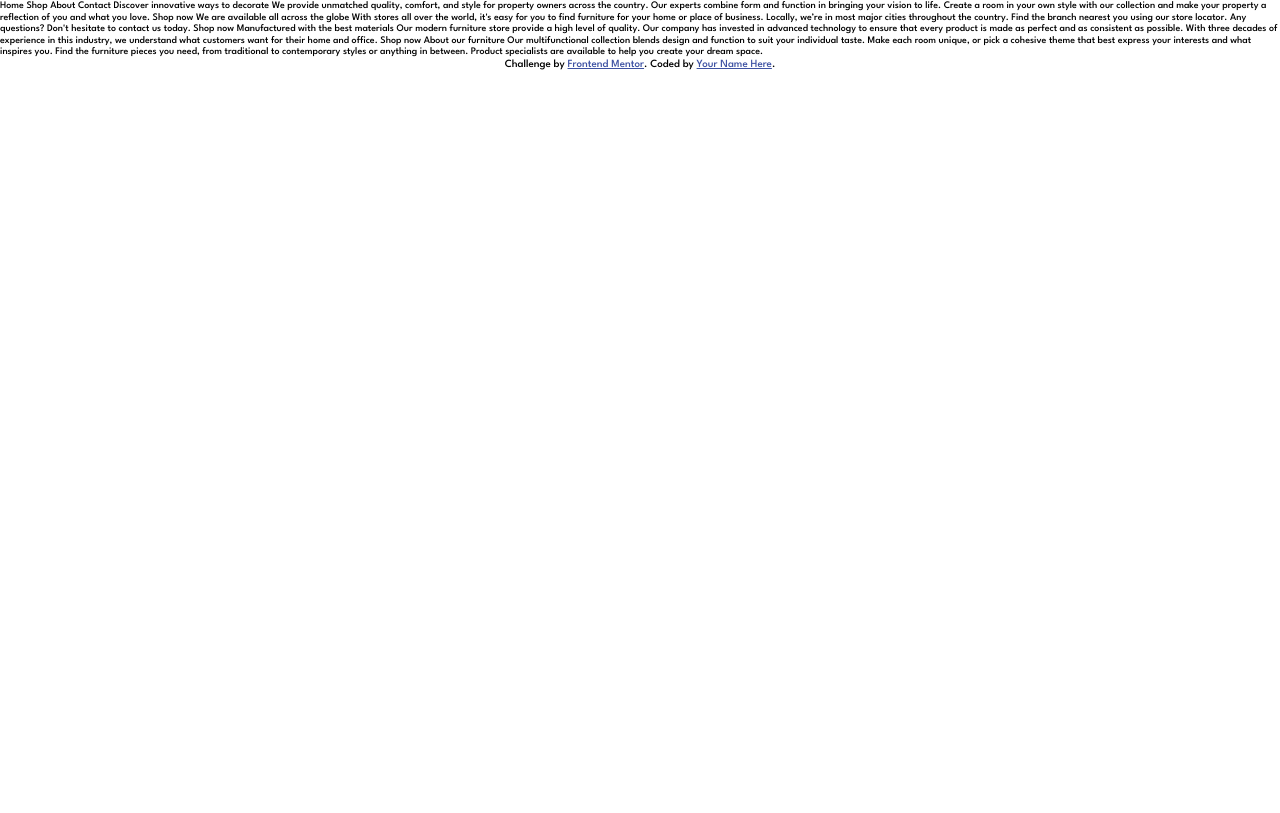
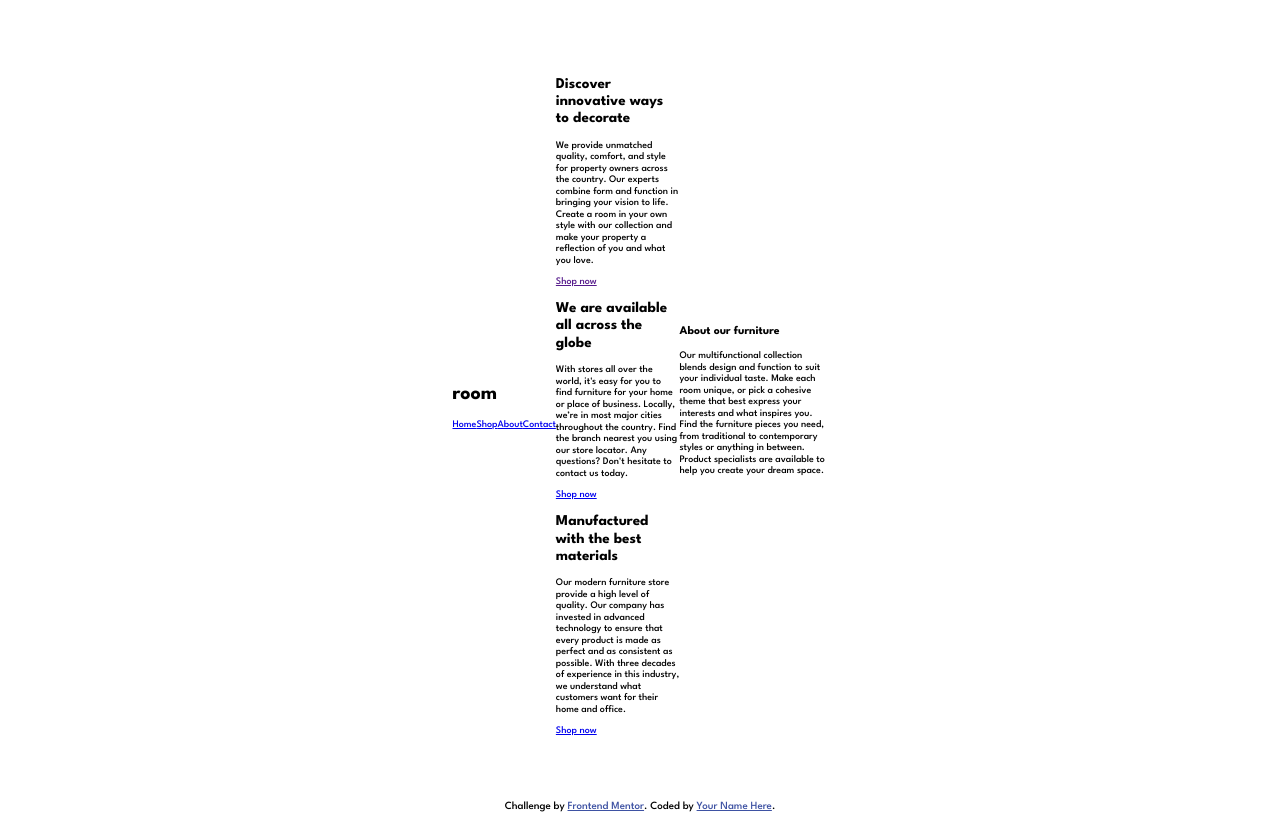
Before and after one commit to jaac97/room-homepage-master, a website: page index.html in a window 1280 px wide. Drawn offline with nearby package versions, Linux system fonts and the light colour scheme; files that its build step writes are made by us from their sources.

Commit message:
Html structure

```diff
--- a/index.html
+++ b/index.html
@@ -20,41 +20,60 @@
   </style>
 </head>
 <body>
-  Home
-  Shop
-  About
-  Contact
-
-  Discover innovative ways to decorate
-
+  <div class="home container">
+    <main class="hero hero--model-1">
+      <h1 class="home__mark">room</h1>
+      <nav class="nav">
+        <a href="#" class="nav__anchor">Home</a><a href="#" class="nav__anchor">Shop</a><a href="#" class="nav__anchor">About</a><a href="#" class="nav__anchor">Contact</a>
+      </nav>
+    </main>
+    <section class="informative">
+      <div class="informative__content informative__content--model-1">
+        <h2 class="informative__heading">Discover innovative ways to decorate</h2>
+        <p class="informative__text">
           We provide unmatched quality, comfort, and style for property owners across the country.
           Our experts combine form and function in bringing your vision to life. Create a room in your
           own style with our collection and make your property a reflection of you and what you love.
+        </p>
+        <a href="" class="informative__anchor">Shop now</a>
+      </div>
 
-  Shop now
-
-  We are available all across the globe
-
+      <div class="informative__content informative__content--model-2">
+        <h2 class="informative__heading">We are available all across the globe</h2>
+        <p class="informative__text">
           With stores all over the world, it's easy for you to find furniture for your home or place of business.
           Locally, we’re in most major cities throughout the country. Find the branch nearest you using our
           store locator. Any questions? Don't hesitate to contact us today.
+        </p>
+        <a href="#" class="informative__anchor">Shop now</a>
+      </div>
 
-  Shop now
-
-  Manufactured with the best materials
-
+      <div class="informative__content informative__content--model-3">
+        <h2 class="informative__heading">Manufactured with the best materials</h2>
+        <p class="informative__text">
           Our modern furniture store provide a high level of quality. Our company has invested in advanced technology
           to ensure that every product is made as perfect and as consistent as possible. With three decades of
           experience in this industry, we understand what customers want for their home and office.
-
-  Shop now
-
-  About our furniture
-
+        </p>
+        <a href="#" class="informative__anchor">Shop now</a>
+      </div>
+    </section>
+    <div class="hero-left"></div>
+    <section class="about">
+      <div class="about__content">
+        <h3 class="about__heading">About our furniture</h3>
+        <p class="about__text">
           Our multifunctional collection blends design and function to suit your individual taste.
           Make each room unique, or pick a cohesive theme that best express your interests and what
           inspires you. Find the furniture pieces you need, from traditional to contemporary styles
           or anything in between. Product specialists are available to help you create your dream space.
+        </p>
+      </div>
+    </section>
+  </div>
+
+
+
 
   <div class="attribution">
     Challenge by <a href="https://www.frontendmentor.io?ref=challenge" target="_blank">Frontend Mentor</a>.
```
Lines whose indentation alone changed are shown as unchanged.
